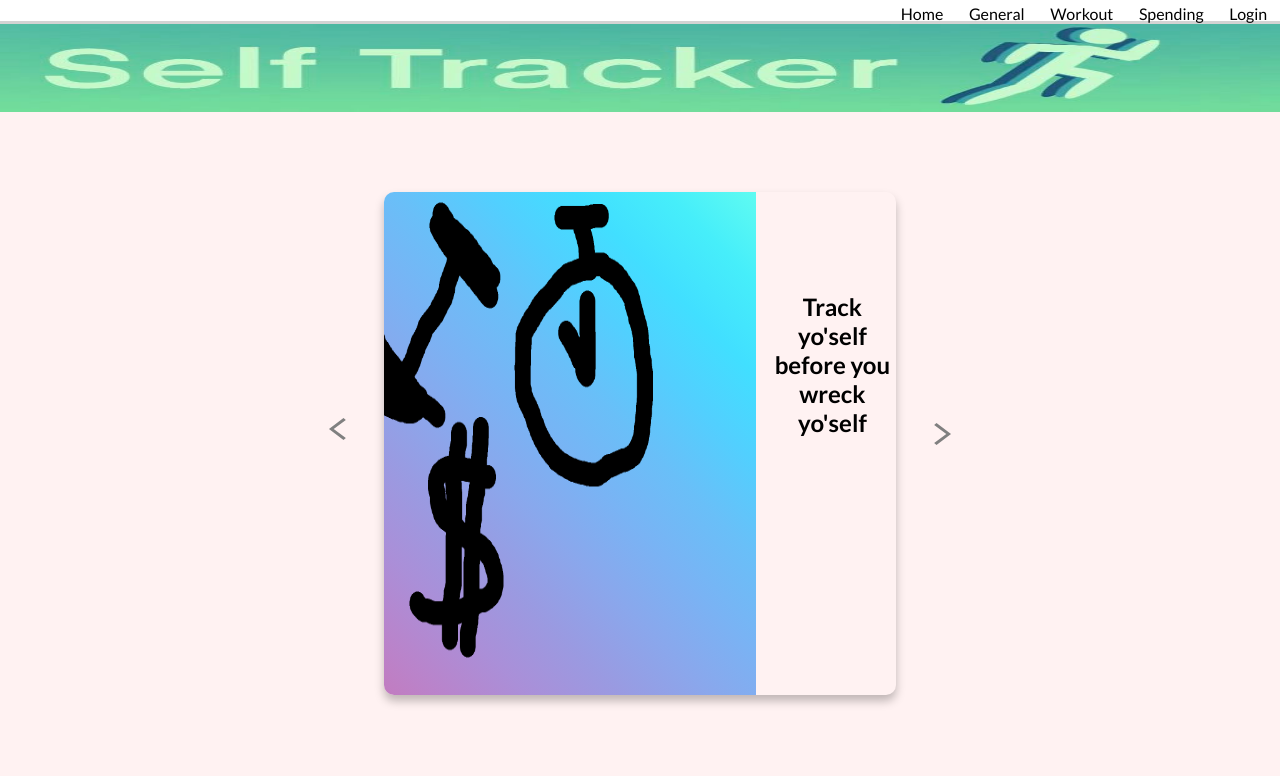
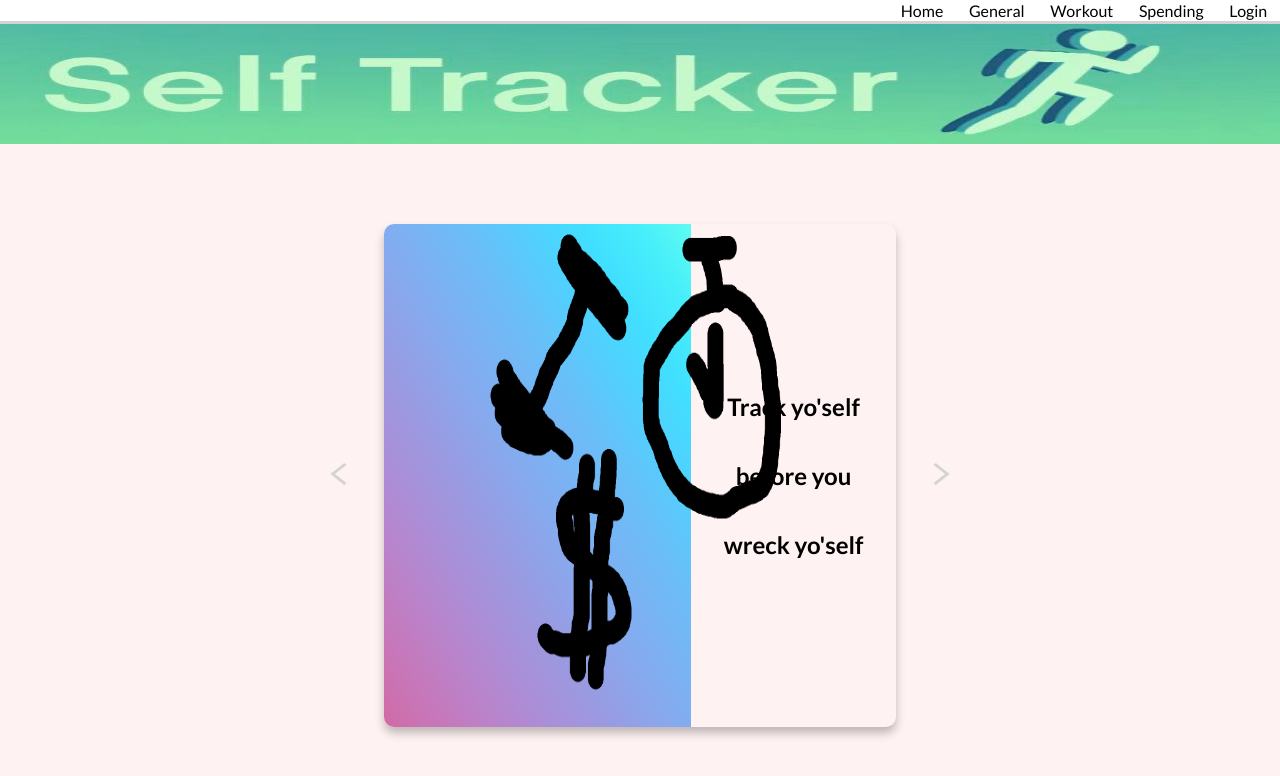
Before and after one commit to Saussky/Self-Tracker, a Next.js app: page / in a window 1280 px wide. Shown: the top 776 px of the page. Built offline with nearby package versions, Linux system fonts and the light colour scheme.

Commit message:
fixed positioning of card elements

```diff
--- a/src/components/card/card.tsx
+++ b/src/components/card/card.tsx
@@ -6,11 +6,12 @@ import arrow from "../../../public/images/svg/arrow.svg"
 export default function Card() {
     return (
         <div className={styles.container}>
-            <div className={styles.arrowLeft}>
+            <div>
                 <Image
+                    className={styles.arrowLeft}
                     src={arrow}
                     alt="arrow"
-                    width={40}
+                    width={34}
                     height={30}
                 />
             </div>
@@ -25,22 +26,22 @@ export default function Card() {
                     />
                 </div>
                 <div className={styles.cardInfo}>
-                    <h2>
-                        Track yo'self before you wreck yo'self
-                    </h2>
+                    <h2>Track yo'self</h2>
+                    <h2>before you </h2>
+                    <h2> wreck yo'self</h2>
                 </div>
-
             </div>
 
-            <div className={styles.arrowRight}>
-                    <Image
-                        src={arrow}
-                        alt="arrow"
-                        width={40}
-                        height={30}
-                    />
-                </div>
+            <div >
+                <Image
+                    className={styles.arrowRight}
+                    src={arrow}
+                    alt="arrow"
+                    width={30}
+                    height={30}
+                />
+            </div>
 
-        </div>
+        </div >
     )
 }
--- a/src/styles/Card.module.css
+++ b/src/styles/Card.module.css
@@ -2,12 +2,12 @@
     display: flex;
     flex-direction: row;
     justify-content: center;
-    align-items: center
+    align-items: center;
 }
 
 .arrowLeft {
-    width: 10vw;
-    height: 10vh;
+    width: 5vw;
+    margin-top: 10vh;
     transform: rotate(180deg);
     padding-left: 2vw;
 }
@@ -27,19 +27,22 @@
 }
 
 .cardImage {
-    margin-left: -10vw;
     background-image: linear-gradient(to right top, #d16ba5, #c777b9, #ba83ca, #aa8fd8, #9a9ae1, #8aa7ec, #79b3f4, #69bff8, #52cffe, #41dfff, #46eefa, #5ffbf1);
+    width: 60%;
 }
 
 .cardInfo {
-    width: 10vw;
-    margin-top: 10vh;
-    margin-left: 1vw;
+    width: 40%;
     text-align: center;
+    display: flex;
+    flex-direction: column;
+    align-items: center;
+    justify-content: center;
+
 }
 
 .arrowRight {
-    width: 10vw;
-    margin-top: 8vh;
+    width: 5vw;
+    margin-top: 10vh;
     padding-left: 2vw;
 }
--- a/src/styles/Header.module.css
+++ b/src/styles/Header.module.css
@@ -1,7 +1,7 @@
 .banner {
     position: relative;
     width: 100vw;
-    height: 11vh;
+    height: 15vh;
 }
 
 .navbar {
@@ -18,6 +18,6 @@
 }
 
 .navOptions {
-    margin: 0.55vh 1vw 0 1vw;
+    margin: auto 1vw auto 1vw;
     font-weight: 500;
 }
```
Also changed, not shown: public/images/svg/arrow.svg.
